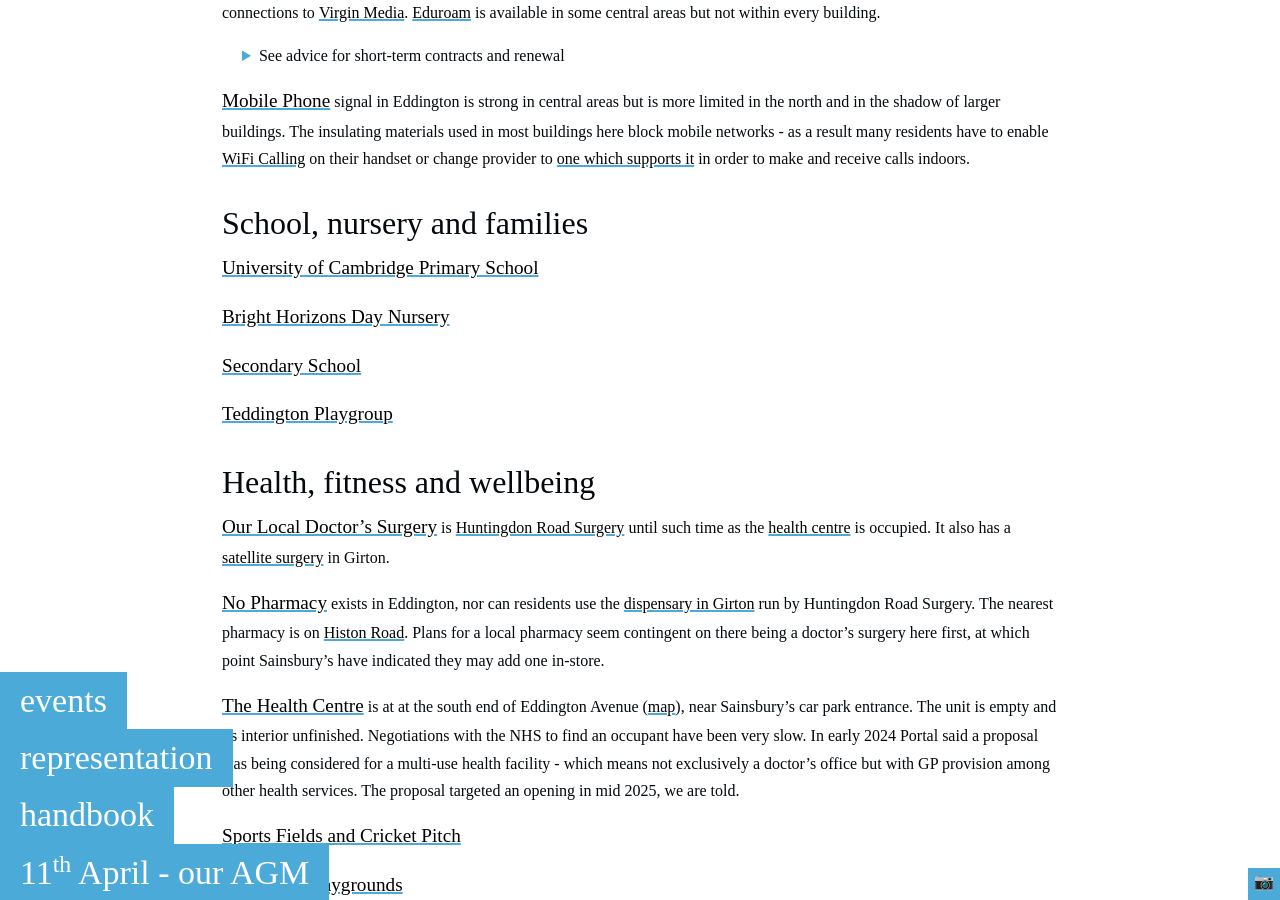
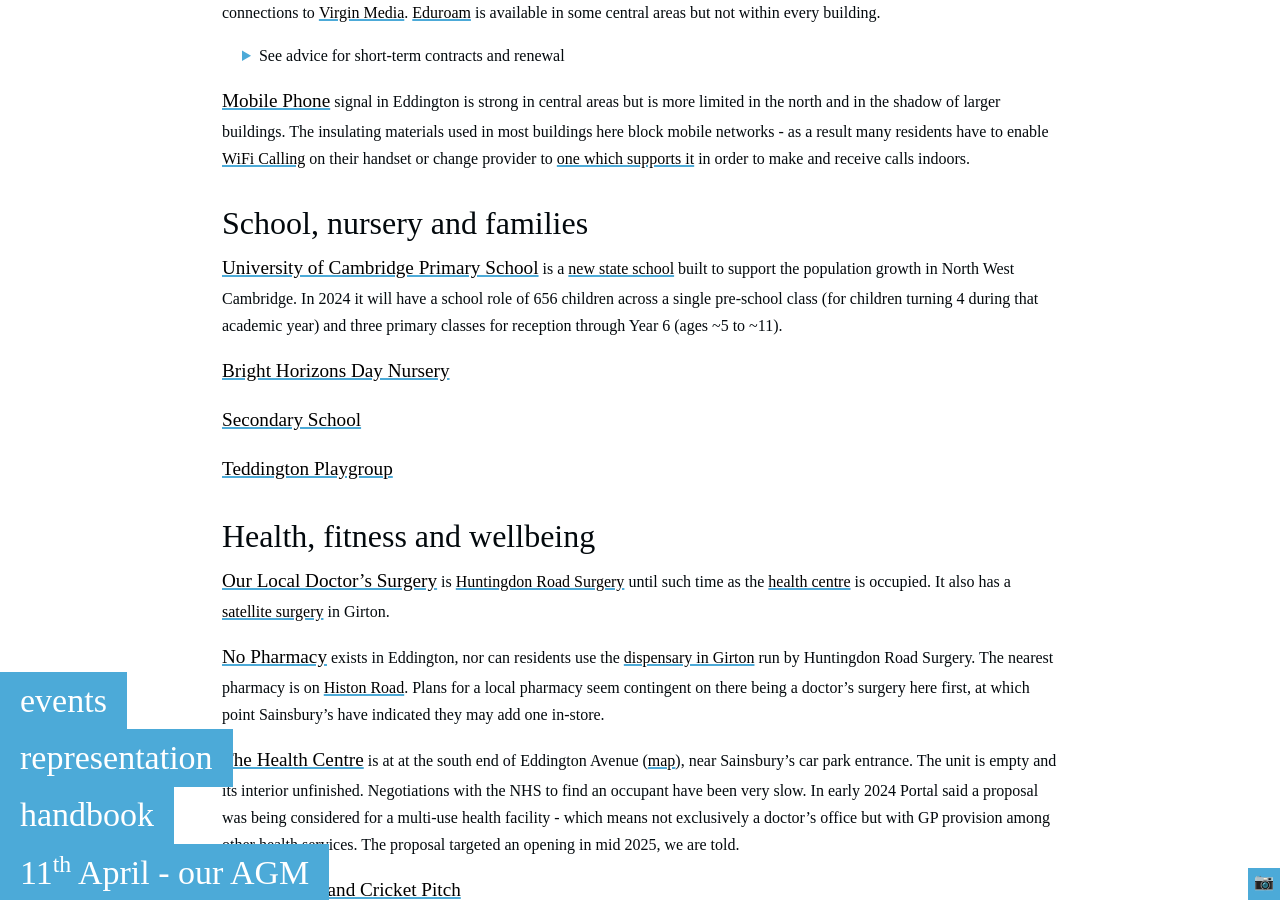
Before and after one commit to pieterdesnerck/website, a Jekyll site: the page built from docs/handbook.md, in a window 1280 px wide and 900 px high, scrolled down 2009 px. Built offline with Jekyll 4.4.1, drawn with Linux system fonts in a browser that asks for light colours; some web fonts are replaced.

Commit message:
add handbook/primary-school

```diff
--- a/docs/handbook.md
+++ b/docs/handbook.md
@@ -143,6 +143,7 @@
 ## School, nursery and families
 
 [University of Cambridge Primary School](https://www.universityprimaryschool.org.uk/){:name='primary-school'}
+is a [new state school](https://www.universityprimaryschool.org.uk/) built to support the population growth in North West Cambridge. In 2024 it will have a school role of 656 children across a single pre-school class (for children turning 4 during that academic year) and three primary classes for reception through Year 6 (ages ~5 to ~11).
 
 [Bright Horizons Day Nursery](https://www.brighthorizons.co.uk/our-nurseries/eddington-nursery){:name='nursery'}
 
```
